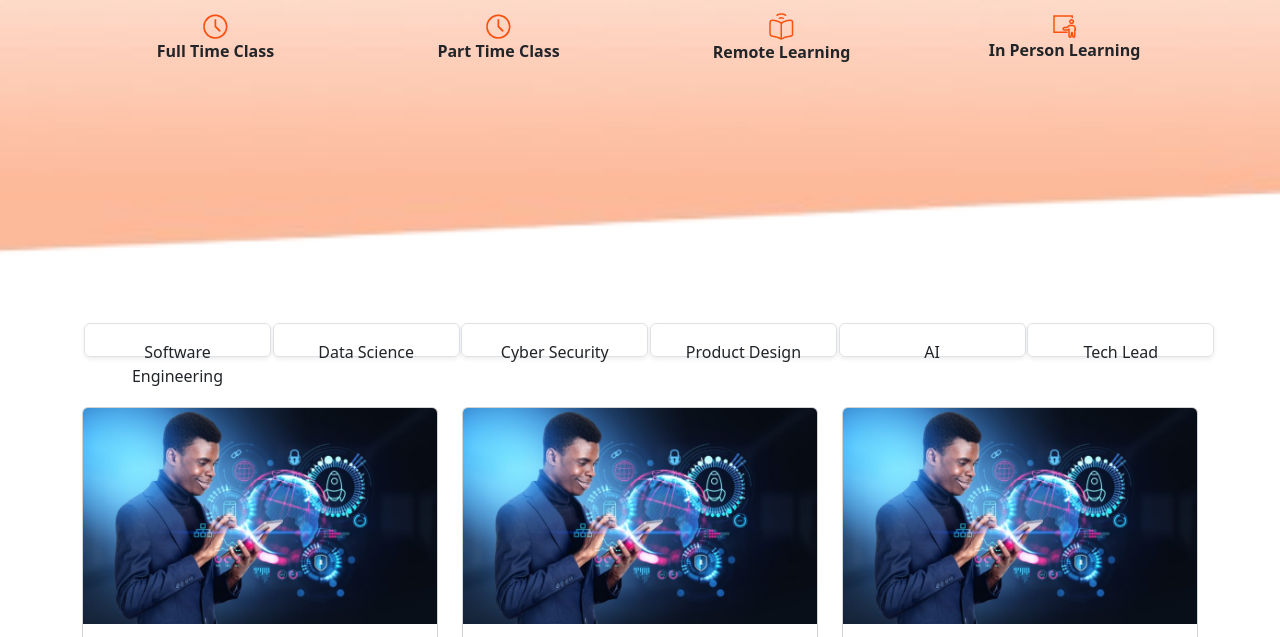
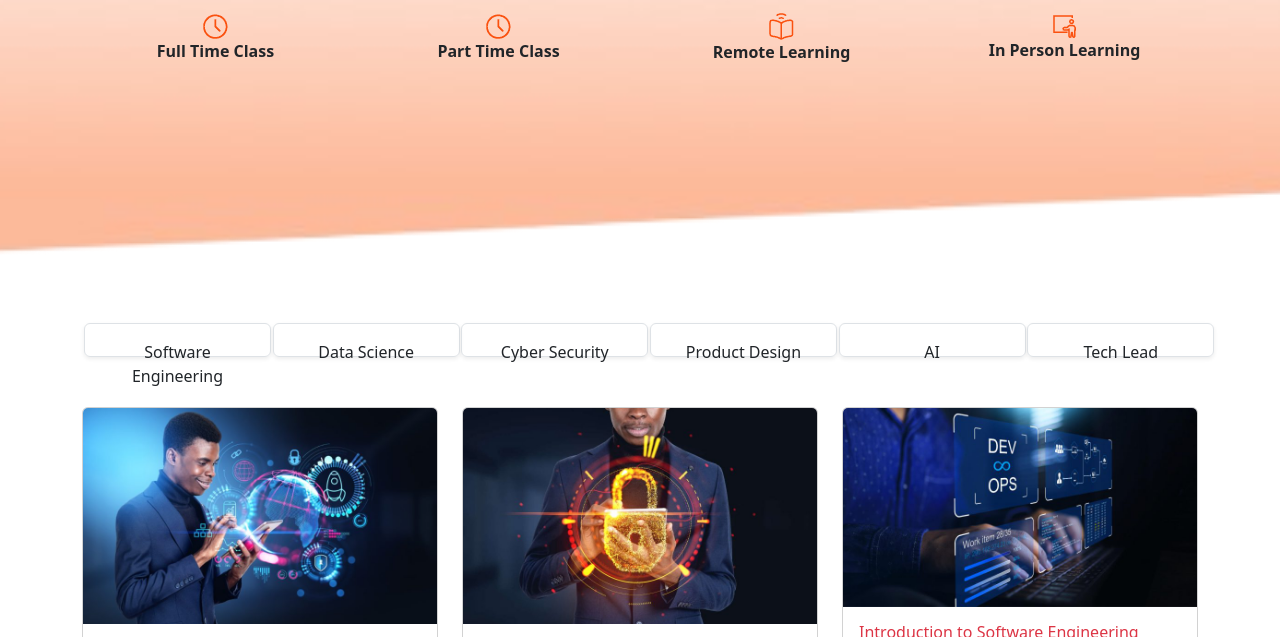
Before and after one commit to AbdirahmanAden3/moring, a plain HTML site: page index.html in a window 1280 px wide. Shown: the part 302-939 px from the top of the page. Drawn offline with nearby package versions, Linux system fonts and the light colour scheme.

Commit message:
change images

```diff
--- a/index.html
+++ b/index.html
@@ -128,7 +128,7 @@
       </div>
       <div class="col-sm-12 col-md-6 col-lg-4">
         <div class="card h-100">
-          <img src="./cyber_security-768x468.jpg" class="card-img-top img-fluid" alt="">
+          <img src="cyber-security-768x468.jpg" class="card-img-top img-fluid" alt="">
           <div class="card-body">
             <h6 class="card-title text-danger">Introduction to Software Engineering</h6>
             <p class="card-text">Some quick example and make up the bulk of the card's content.</p>
@@ -145,7 +145,7 @@
       </div>
       <div class="col-sm-12 col-md-6 col-lg-4">
         <div class="card h-100">
-          <img src="./cyber_security-768x468.jpg" class="card-img-top img-fluid" alt="">
+          <img src="moringa-devops-ms002-768x432.jpg" class="card-img-top img-fluid" alt="">
           <div class="card-body">
             <h6 class="card-title text-danger">Introduction to Software Engineering</h6>
             <p class="card-text">Some quick example and make up the bulk of the card's content.</p>
```
